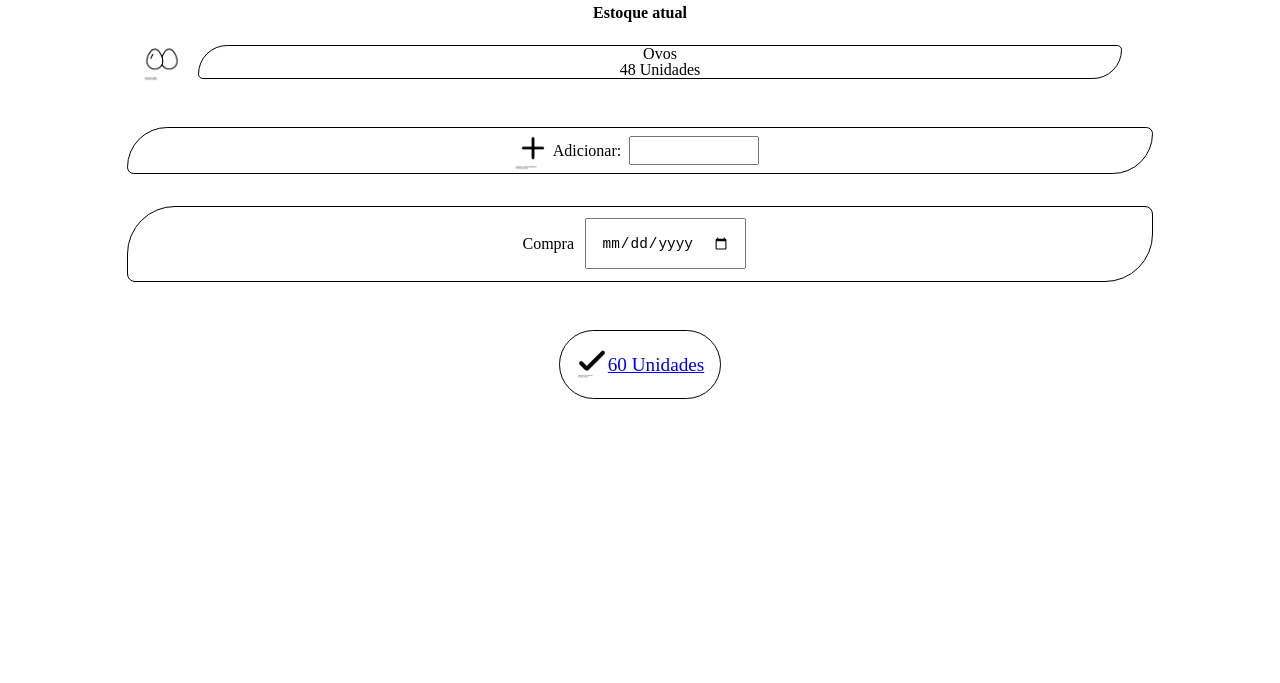
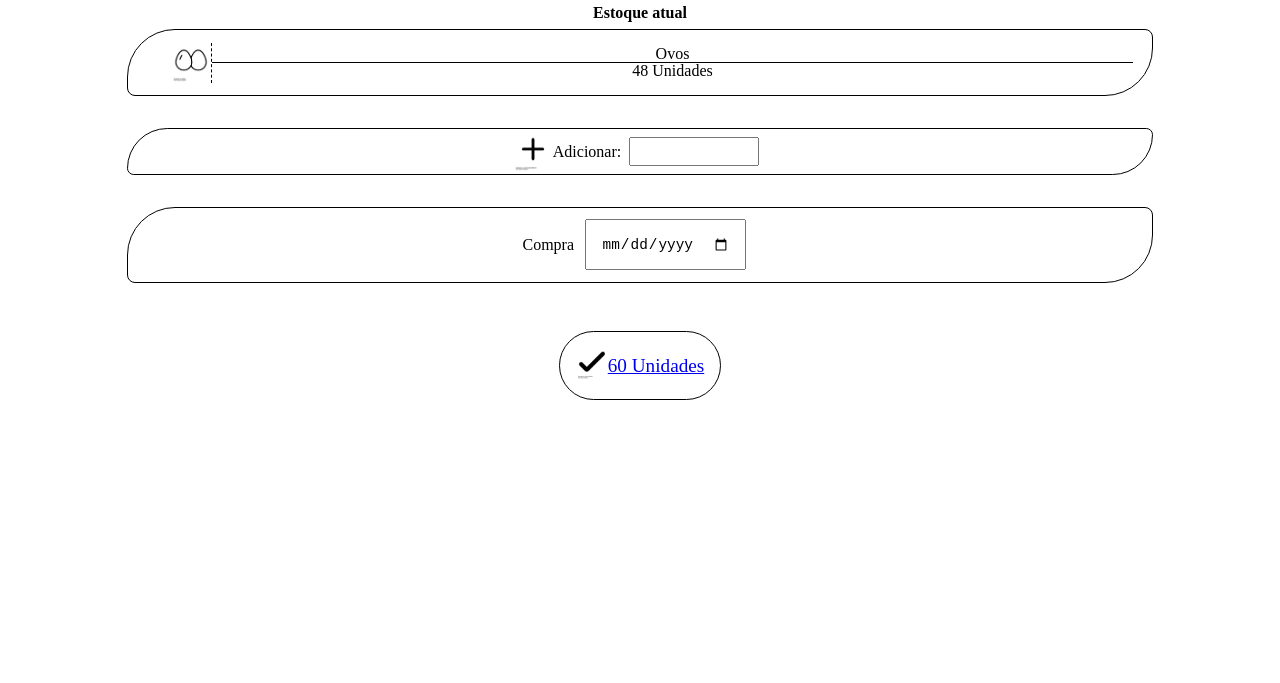
Before and after one commit to DomRuanSuzano/ControlFood, a plain HTML site: page Estoque5.html in a window 1280 px wide. Shown: the part 117-800 px from the top of the page. Drawn offline with Linux system fonts and the light colour scheme.

Commit message:
estoque 5

```diff
--- a/Estoque5.html
+++ b/Estoque5.html
@@ -20,9 +20,9 @@
             Estoque atual
         </h2>
         <div class="horizontal">
-            <img src="imagens/ovo.png" alt="Ovos">
+            <img src="imagens/ovo.png" alt="Ovos" class="ovinho">
             <div class="vertical">
-                <p>Ovos</p>
+                <p class="linha">Ovos</p>
                 <p>48 Unidades</p>
             </div>
         </div>
--- a/css/estoque5.css
+++ b/css/estoque5.css
@@ -67,11 +67,23 @@ h2{
 .horizontal{
     display: flex;
     flex-direction: row;
-    border: 0;
 }
 
 .vertical{
     width: 90%;
     display: flex;
     flex-direction: column;
+    border: 0;
+    margin-left: 0;
+    margin-right: 0;
+    text-align: center;
 }
+
+.ovinho{
+    margin-left: 1.5rem;
+    border-right: 1px dashed black;
+}
+.linha{
+    border-bottom: 1px solid black;
+    width: 100%;
+}
```
Also changed, not shown: estoque7.html (+1 -1 lines).
